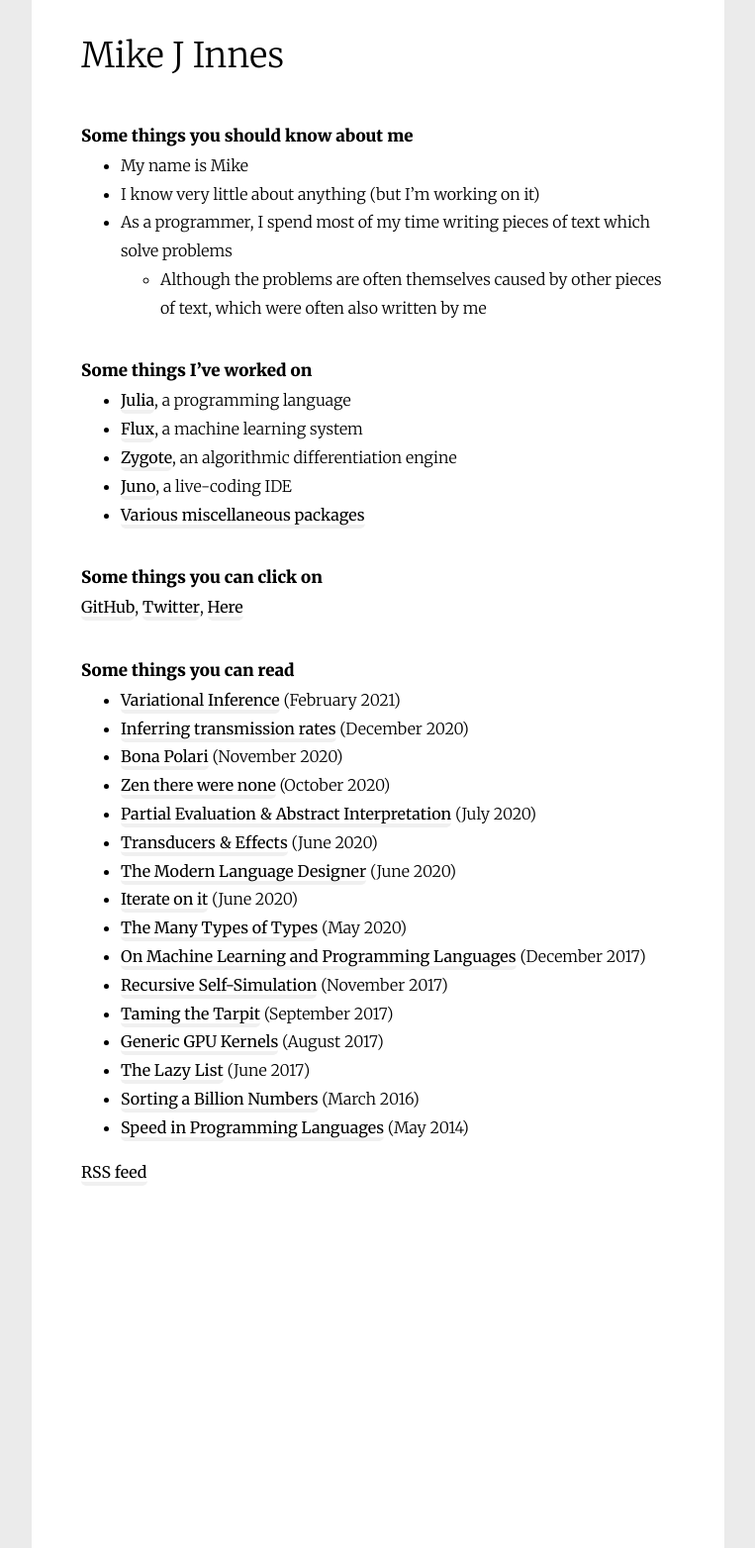
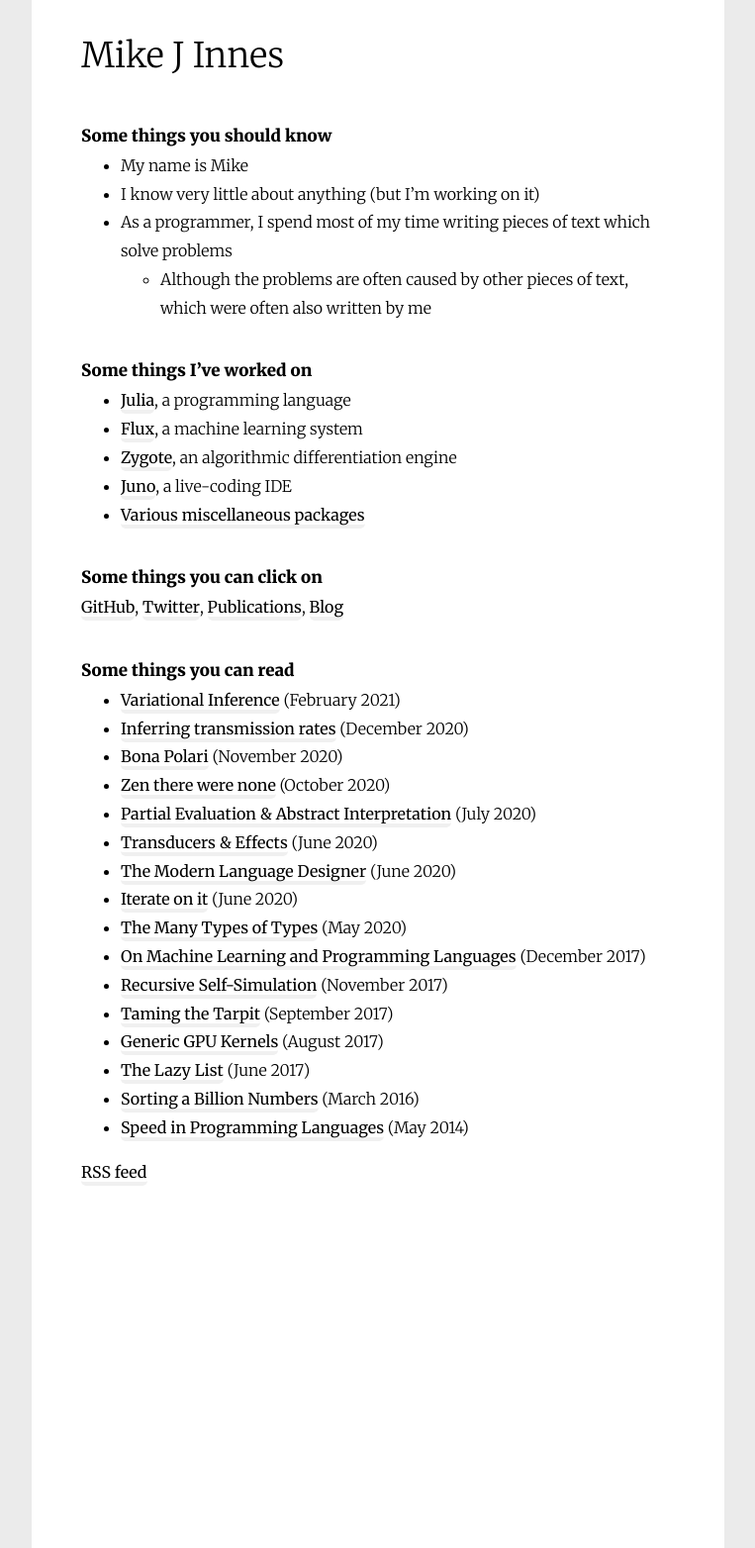
Before and after one commit to MikeInnes/mikeinnes.github.io, a Jekyll site: the page built from index.md, in a window 1280 px wide. Shown: the whole page at 99% size, without its empty margins (258-1021 px from the left). Built offline with Jekyll 4.4.1, drawn with Linux system fonts in a browser that asks for light colours.

Commit message:
add google scholar

```diff
--- a/index.md
+++ b/index.md
@@ -5,12 +5,12 @@ title: home
 
 # Mike J Innes
 
-## Some things you should know about me
+## Some things you should know
 
 * My name is Mike
 * I know very little about anything (but I'm working on it)
 * As a programmer, I spend most of my time writing pieces of text which solve problems
-  * Although the problems are often themselves caused by other pieces of text, which were often also written by me
+  * Although the problems are often caused by other pieces of text, which were often also written by me
 
 ## Some things I've worked on
 
@@ -22,7 +22,7 @@ title: home
 
 ## Some things you can click on
 
-[GitHub](https://github.com/MikeInnes), [Twitter](https://twitter.com/MikeJInnes), [Here]({{site.url}})
+[GitHub](https://github.com/MikeInnes), [Twitter](https://twitter.com/MikeJInnes), [Publications](https://scholar.google.co.uk/citations?user=zffDj88AAAAJ&hl=en), [Blog]({{site.url}})
 
 ## Some things you can read
 
```
